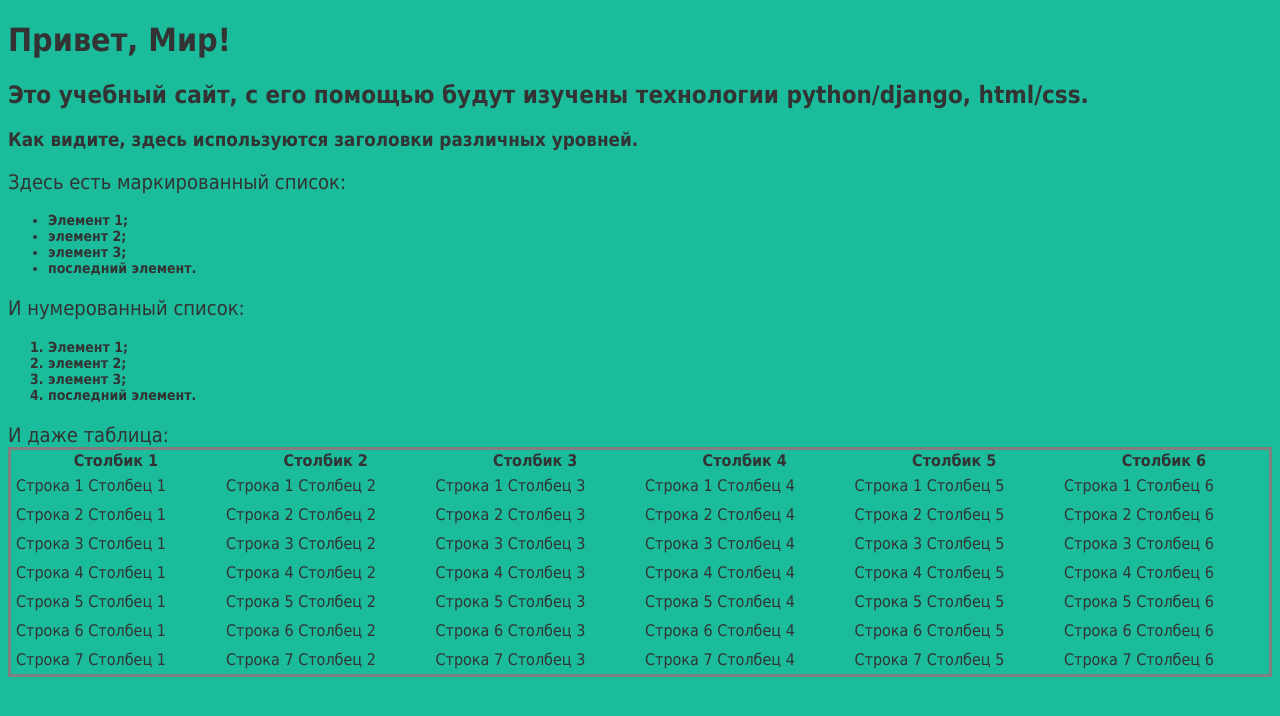
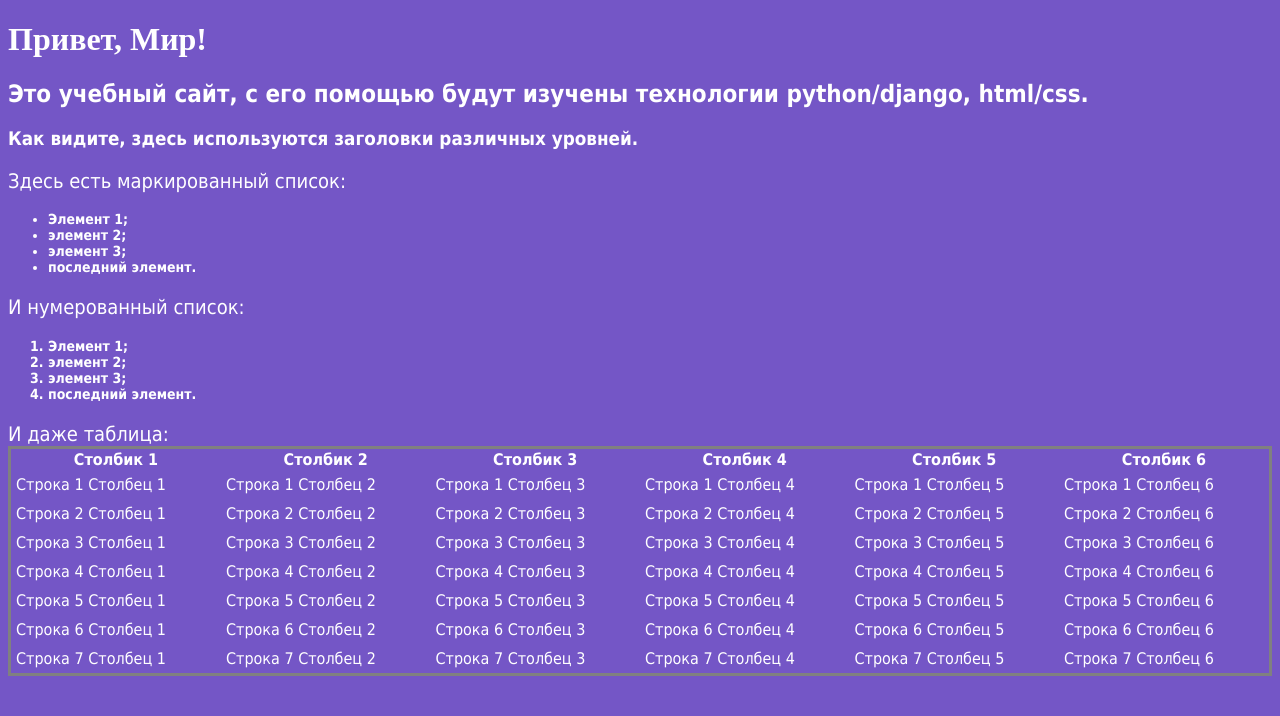
Before and after one commit to AlDyi/master, a Django app: page / in a window 1280 px wide. Shown: the top 716 px of the page. Run offline with Django 3.2, Linux system fonts and the light colour scheme.

Commit message:
Update index.css

```diff
--- a/laba2/firstwebpage/flatpage/static/index.css
+++ b/laba2/firstwebpage/flatpage/static/index.css
@@ -1,10 +1,10 @@
 body {
 
-background: #1abc9c;
+background: #7456c6;
 
 font-family: Tahoma, Arial, sans-serif;
 
-color: #333;
+color: white;
 
 }
 
@@ -13,6 +13,13 @@
 border-collapse: collapse;
 
 }
+
+h1 {
+
+font-family: "Times New Roman";
+
+}
+
 
 p, h4 {
 
```
